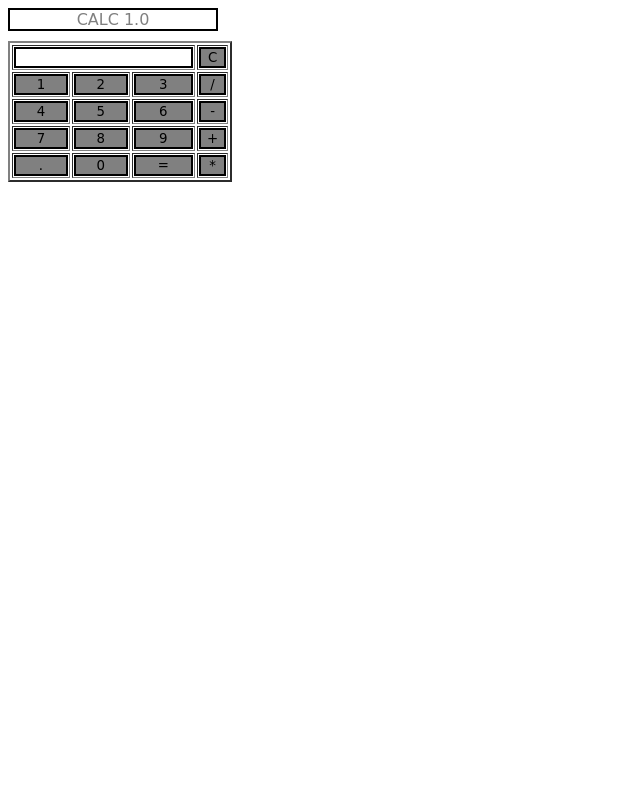
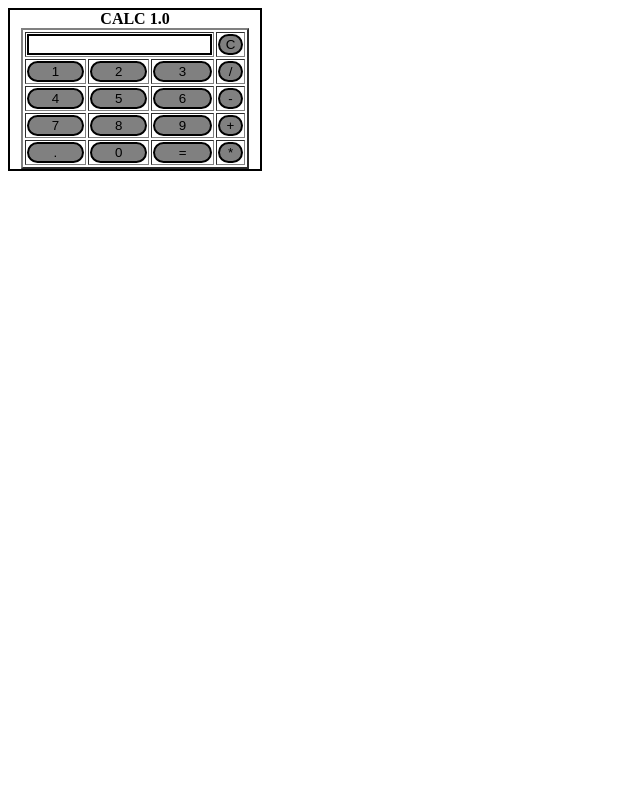
Before and after one commit to Zerro143/Jay, a PHP site: page /Jay/Practice/JS/calculator.php in a window 1280 px wide. Shown: the whole page, without its empty margins (0-640 px from the left). Run offline with PHP 8.4, Linux system fonts and the light colour scheme.

Commit message:
changed the calculators style

```diff
--- a/Practice/JS/calculator.php
+++ b/Practice/JS/calculator.php
@@ -23,23 +23,23 @@
       </script>
       <!-- for styling -->
       <style>
-         * {
-         align-self: center;
-         box-sizing: border-box;
-         font-family:Apple Chancery, cursive;
+
+         .title{
+         margin-bottom: 50px;
+         text-align:center;
+         width: 250px;
+         color:Black;
+         border: solid black 2px;
+         text-shadow: 1px;
+         align-items: center;
          }
-         .title{
-         margin-bottom: 10px;
-         text-align:center;
-         width: 210px;
-         color:Gray;
-         border: solid black 2px;
-         }
+
          input[type="button"]
          {
          background-color:gray;
          color: black;
          border: solid black 2px;
+         border-radius: 40px;
          width:100%
          }
          input[type="text"]
@@ -52,8 +52,9 @@
    </head>
    <!-- create table -->
    <body>
-      <div class = title >CALC 1.0</div>
-      <table border="2">
+
+      <div class = title ><b>CALC 1.0</b>
+      <table border="2" align="center">
          <tr>
             <td colspan="3"><input type="text" id="result"/></td>
             <!-- clr() function will call clr to clear all value -->
@@ -87,5 +88,7 @@
             <td><input type="button" value="*" onclick="dis('*')"/> </td>
          </tr>
       </table>
+      </div>
+
    </body>
 </html>
```
